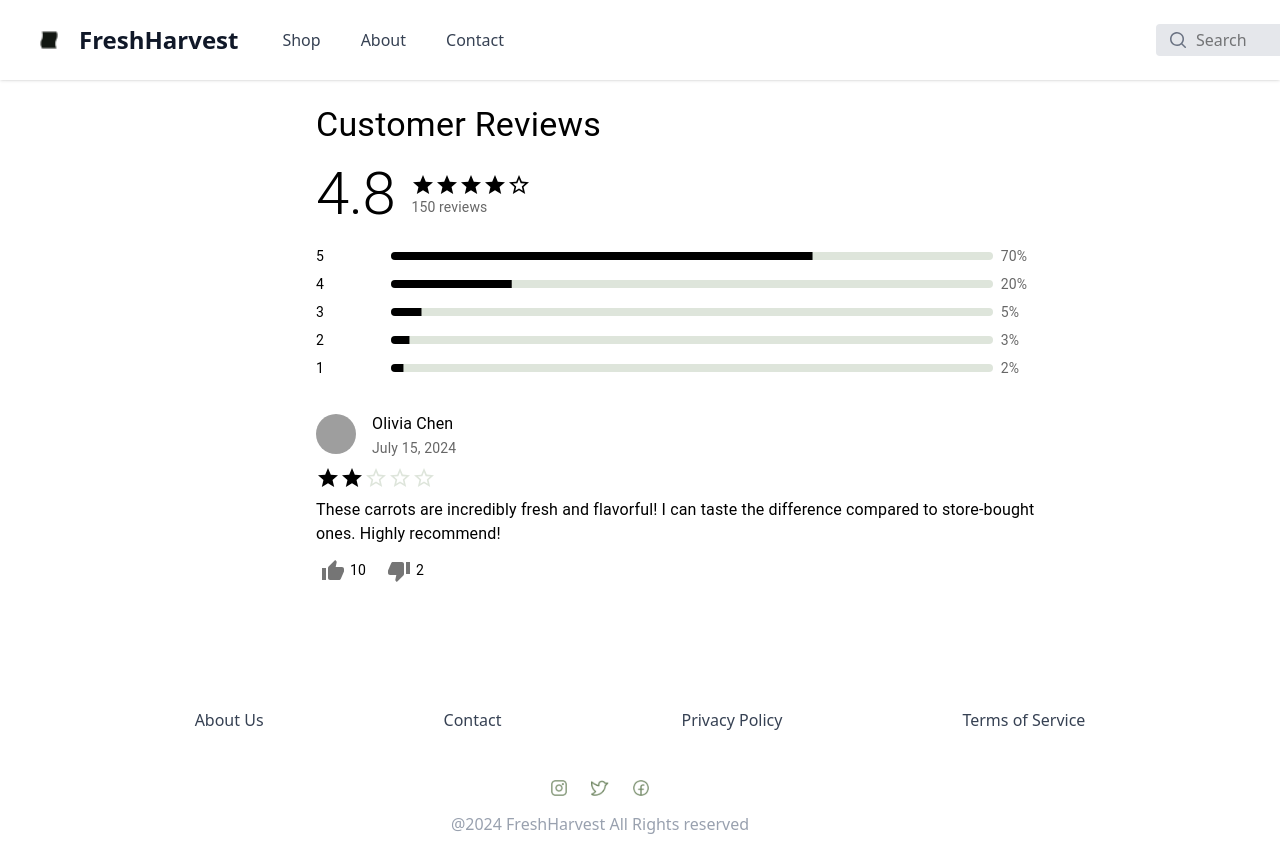
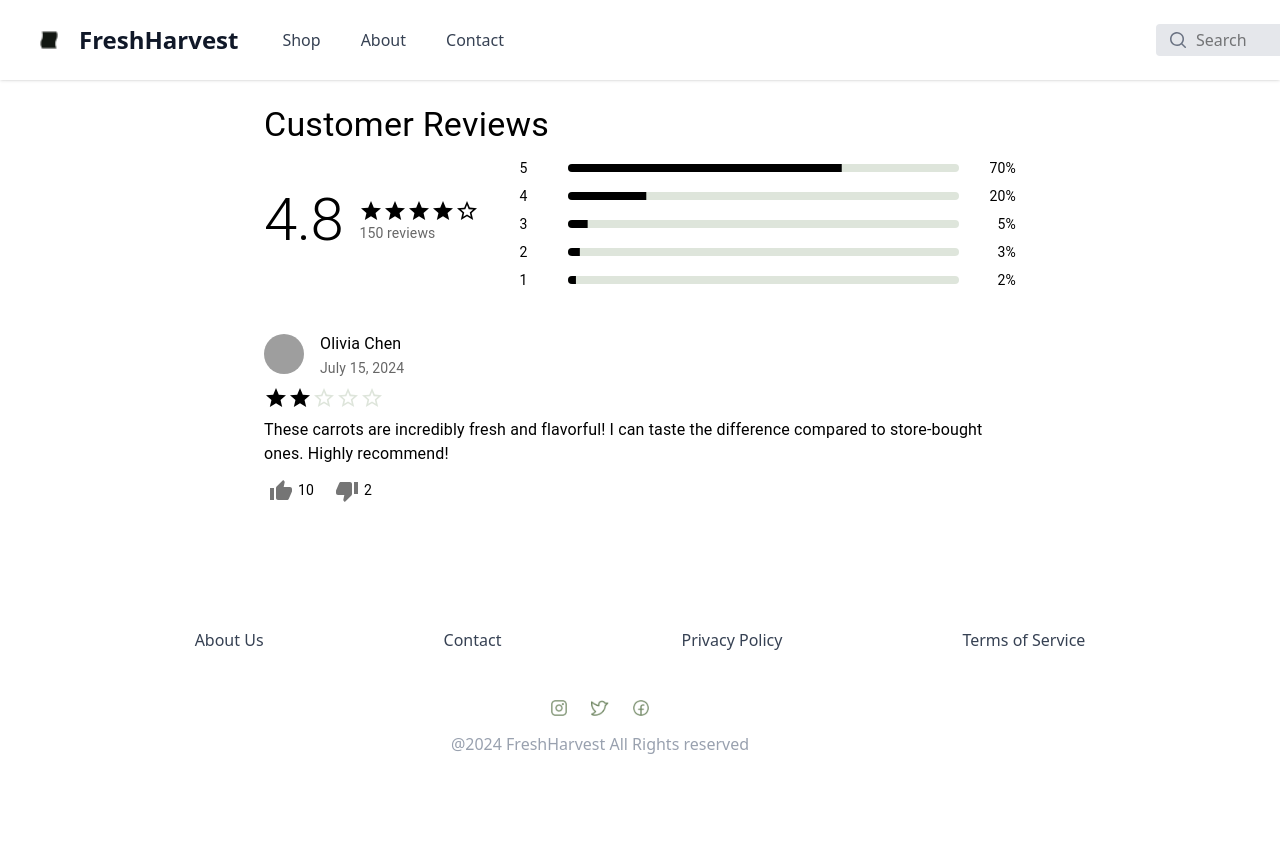
Before and after one commit to lkpreethamGowda/freshharvest-React, a React (Vite) app: page /Review in a window 1280 px wide. Shown: the top 860 px of the page. After the commit the page ends 800 px from the top, so only its background shows below. Built offline with nearby package versions, Linux system fonts and the light colour scheme; grey boxes are pictures that could not be loaded.

Commit message:
Updated Review Page

```diff
--- a/src/components/Review.tsx
+++ b/src/components/Review.tsx
@@ -31,20 +31,40 @@ const CustomerReviews = () => {
   ];
 
   return (
-    <div className="flex items-center justify-center w-200 ml-73">
-      <Box sx={{ padding: 3 }}>
+    <div className="flex items-center justify-center w-full">
+      <Box sx={{ padding: 3, maxWidth: 800 }}>
         <Typography variant="h4" component="h1" gutterBottom>
           Customer Reviews
         </Typography>
-        <div className="">
-          <Box sx={{ display: "flex", alignItems: "center", mb: 2 }}>
+
+        <Box
+          sx={{
+            display: "flex",
+            alignItems: "center",
+            mb: 4,
+            flexWrap: "wrap",
+          }}
+        >
+          <Box
+            sx={{
+              display: "flex",
+              alignItems: "center",
+              mb: 2,
+              mr: 5,
+              flexShrink: 0,
+            }}
+          >
             <Typography variant="h2" component="span" sx={{ mr: 2 }}>
               4.8
             </Typography>
             <Box>
               <Box>
                 {[...Array(5)].map((_, index) =>
-                  index < 4 ? <Star key={index} /> : <StarBorder key={index} />
+                  index < 4 ? (
+                    <Star key={index} sx={{ color: "black" }} />
+                  ) : (
+                    <StarBorder key={index} sx={{ color: "black" }} />
+                  )
                 )}
               </Box>
               <Typography variant="body2" color="text.secondary">
@@ -52,9 +72,8 @@ const CustomerReviews = () => {
               </Typography>
             </Box>
           </Box>
-        </div>
-        <div className="">
-          <Box sx={{ mb: 4 }}>
+
+          <Box sx={{ flexGrow: 1, minWidth: "250px" }}>
             {ratingDistribution.map((item) => (
               <Box
                 key={item.stars}
@@ -81,13 +100,16 @@ const CustomerReviews = () => {
                     }}
                   />
                 </Box>
-                <Typography variant="body2" color="text.secondary">
+                <Typography
+                  variant="body2"
+                  sx={{ width: "10%", textAlign: "right" }}
+                >
                   {item.percentage}%
                 </Typography>
               </Box>
             ))}
           </Box>
-        </div>
+        </Box>
 
         {reviews.map((review, index) => (
           <Box key={index} sx={{ mb: 3 }}>
```
